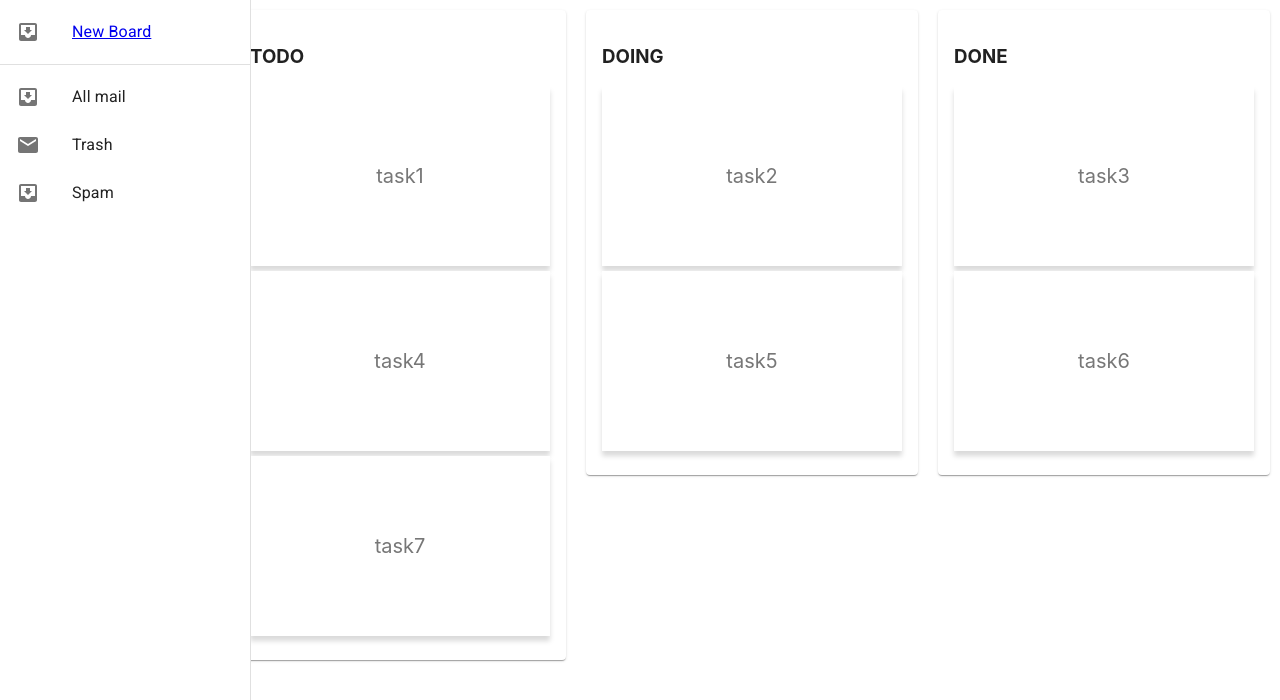
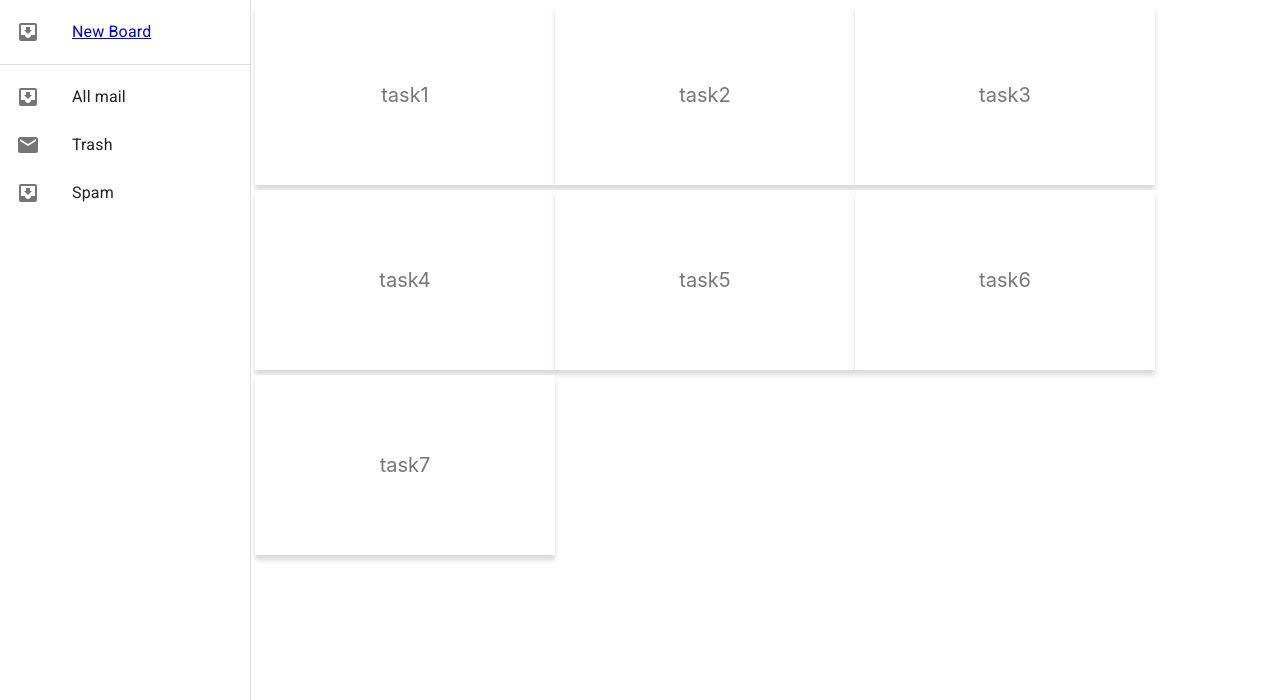
Before and after one commit to ranjandsingh/trello, a React (Create React App) app: page /board/1 in a window 1280 px wide. Shown: the top 700 px of the page. Built offline with nearby package versions, Linux system fonts and the light colour scheme.

Commit message:
Finalylly Drag and rop workinig

```diff
--- a/src/Components/Draggable.js
+++ b/src/Components/Draggable.js
@@ -2,7 +2,7 @@ import React, { useState, useEffect, useMemo, useCallback } from "react";
 
 const POSITION = { x: 0, y: 0 };
 
-const Drraggable = ({ children, onDrag, onDragEnd, id, item }) => {
+const Drraggable = ({ children, onDrag, onDragEnd, id, item, mouseDown }) => {
   const [state, setState] = useState({
     isDragging: false,
     origin: POSITION,
@@ -12,33 +12,37 @@ const Drraggable = ({ children, onDrag, onDragEnd, id, item }) => {
   const styles = useMemo(
     () => ({
       cursor: state.isDragging ? "-webkit-grabbing" : "-webkit-grab",
-      transform: `translate(${state.translation.x}px,${state.translation.y}px)`,
+      // transform: `translate(${state.translation.x}px,${state.translation.y}px)`,
       transition: state.isDragging ? "none" : "transform 500ms",
       zIndex: state.isDragging ? 2 : 1,
-      position: state.isDragging ? "absolute" : "relative",
+      // position: state.isDragging ? "absolute" : "relative",
     }),
     [state.isDragging, state.translation]
   );
 
-  const handleMouseDown = useCallback(({ clientX, clientY }) => {
-    setState((state) => ({
-      ...state,
-      isDragging: true,
-      origin: { x: clientX, y: clientY },
-    }));
-  }, []);
+  const handleMouseDown = useCallback(
+    ({ clientX, clientY }) => {
+      setState((state) => ({
+        ...state,
+        isDragging: true,
+        origin: { x: clientX, y: clientY },
+      }));
+      mouseDown(item);
+    },
+    [item, id]
+  );
 
   const handleMouseMove = useCallback(
     ({ clientX, clientY }) => {
-      const translation = {
-        x: clientX - state.origin.x,
-        y: clientY - state.origin.y,
-      };
-      setState((state) => ({
-        ...state,
-        translation,
-      }));
-      onDrag({ translation, id });
+      //   const translation = {
+      //     x: clientX - state.origin.x,
+      //     y: clientY - state.origin.y,
+      //   };
+      //   setState((state) => ({
+      //     ...state,
+      //     translation,
+      //   }));
+      //   onDrag({ translation, id });
     },
     [state.origin, onDrag, id]
   );
@@ -63,7 +67,7 @@ const Drraggable = ({ children, onDrag, onDragEnd, id, item }) => {
   }, [state.isDragging, handleMouseMove, handleMouseUp]);
 
   return (
-    <div style={styles} onMouseDown={handleMouseDown}>
+    <div style={styles} onMouseDown={handleMouseDown} draggable>
       {children}
     </div>
   );
--- a/src/Components/ListComponent.js
+++ b/src/Components/ListComponent.js
@@ -7,7 +7,7 @@ import { Card } from "@mui/material";
 import CardActions from "@mui/material/CardActions";
 import CardContent from "@mui/material/CardContent";
 
-const ListComponent = ({ name, children, onDrop, handleMouse }) => {
+const ListComponent = ({ name, children, onDrop, handleMouse, HandleDrop }) => {
   const ListRef = useRef();
   // const { dropState } = useDrop({
   //   ref: ListRef,
@@ -17,8 +17,11 @@ const ListComponent = ({ name, children, onDrop, handleMouse }) => {
   return (
     <div
       style={{ margin: "10px" }}
-      onMouseEnter={() => handleMouse(name)}
-      onMouseLeave={() => handleMouse(null)}
+      onDrop={(e) => {
+        HandleDrop(name);
+      }}
+      // onMouseEnter={() => handleMouse(name)}
+      // onMouseLeave={() => handleMouse(null)}
       ref={ListRef}
     >
       <Card>
--- a/src/Screens/BoardScreen.js
+++ b/src/Screens/BoardScreen.js
@@ -14,28 +14,28 @@ const HEIGHT = 180;
 const BoardScreen = () => {
   const { globalState, setGlobalState, currrentBorad } = useContext(Context);
 
-  const [state, setState] = useState({
-    // order: items,
-    // order2: ITEMS2,
-    // dragOrder: items,
-    // dragOrder2: ITEMS2, // items order while dragging
-    draggedIndex: null,
-    draggedItem: null,
-    currentCountainer: null,
-    currentList: null,
-  });
+  // const [state, setState] = useState({
+  //   // order: items,
+  //   // order2: ITEMS2,
+  //   // dragOrder: items,
+  //   // dragOrder2: ITEMS2, // items order while dragging
+  //   draggedIndex: null,
+  //   draggedItem: null,
+  //   currentCountainer: null,
+  //   currentList: null,
+  // });
+  const [LocalBoard, setLocalBoard] = useState(currrentBorad);
   const [loaded, setLoaded] = useState(false);
+  const [currentItem, setCurrentItem] = useState(null);
   const [allTasks, SetAllTasks] = useState(null);
   useEffect(() => {
     const TempState = [];
-    currrentBorad.list.map((item) => {
-      TempState[item] = currrentBorad.tasks.filter(
-        (i) => i.currentList === item
-      );
+    LocalBoard.list.map((item) => {
+      TempState[item] = LocalBoard.tasks.filter((i) => i.currentList === item);
     });
     SetAllTasks(TempState);
     setLoaded(true);
-  }, []);
+  }, [LocalBoard]);
 
   const calculateDeltaXY = async ({ x, y }) => {
     const translationy = Math.round(y / HEIGHT);
@@ -43,8 +43,46 @@ const BoardScreen = () => {
     return { x: translationx, y: translationy };
   };
 
-  const handleDrag = useCallback(
-    async ({ translation, id }) => {
+  const handleMouseDown = (item) => {
+    setCurrentItem(item);
+    return;
+  };
+
+  const updateTask = (item, currentList) => {
+    const TempState = [];
+    const { tasks } = LocalBoard;
+    tasks.map((i) => {
+      if (i.id === item.id) {
+        i.currentList = currentList;
+        return;
+      }
+    });
+    setLocalBoard({ ...LocalBoard, tasks });
+    return;
+  };
+  const HandleDrop = (name) => {
+    console.log(currentItem);
+    console.log(name);
+    if (currentItem.currentList === name || name === null) {
+      // SetAllTasks((allTasks) => ({
+      //   ...allTasks,
+      //   [item.currentList]: state.dragOrder,
+      // }));
+      return;
+    }
+    updateTask(currentItem, name);
+
+    // SetAllTasks((allTasks) => ({
+    //   ...allTasks,
+    //   [currentItem.currentList]: allTasks[currentItem.currentList].filter(
+    //     (i) => i.id !== currentItem.id
+    //   ),
+    //   [name]: [...allTasks[name], currentItem],
+    // }));
+    // console.log("drop" + item);
+  };
+  // const handleDrag = useCallback(
+  //   async ({ translation, id }) => {
   //   const { x, y } = await calculateDeltaXY(translation);
   //   const delta = Math.round(translation.y / HEIGHT);
   //   let index = state.order.map((item) => item.id).indexOf(id);
@@ -77,41 +115,25 @@ const BoardScreen = () => {
   //     dragOrder,
   //     dragOrder2,
   //   }));
-    },
-    [state]
-  );
+  //   },
+  //   [state]
+  // );
 
-  const handleDragEnd = useCallback((item) => {
-    if (item.currentList === state.currentList || state.currentList === null) {
-      // SetAllTasks((allTasks) => ({
-      //   ...allTasks,
-      //   [item.currentList]: state.dragOrder,
-      // }));
-      return;
-    }
-    console.log(item);
-    SetAllTasks((allTasks) => ({
-      ...allTasks,
-      [item.currentList]: allTasks[item.currentList].filter(
-        (i) => i.id !== item.id
-      ),
-      [state.currentList]: [...allTasks[state.currentList], item],
-    }));
-
-    setState((state) => ({
-      ...state,
-      order: state.dragOrder,
-      order2: state.dragOrder2,
-      draggedIndex: null,
-    }));
-  }, []);
-  const handleMouse = useCallback((name) => {
-    setState((state) => ({
-      ...state,
-      currentList: name,
-    }));
-    console.log("name" + name);
-  }, []);
+  // const handleDragEnd = useCallback((item) => {
+  //   setState((state) => ({
+  //     ...state,
+  //     order: state.dragOrder,
+  //     order2: state.dragOrder2,
+  //     draggedIndex: null,
+  //   }));
+  // }, []);
+  // const handleMouse = useCallback((name) => {
+  //   setState((state) => ({
+  //     ...state,
+  //     currentList: name,
+  //   }));
+  //   console.log("name" + name);
+  // }, []);
 
   return (
     <div
@@ -120,7 +142,7 @@ const BoardScreen = () => {
         flexDirection: "row",
       }}
     >
-      <Button
+      {/* <Button
         onClick={() => {
           setGlobalState((state) => ({
             ...state,
@@ -129,10 +151,19 @@ const BoardScreen = () => {
         }}
       >
         Test
-      </Button>
+      </Button> */}
       {loaded &&
-        currrentBorad.list.map((item) => (
-          <ListComponent handleMouse={handleMouse} name={item} key={item}>
+        LocalBoard.list.map((item) => (
+          <div
+            onDragOver={(e) => {
+              e.preventDefault();
+            }}
+            onDrop={(e) => HandleDrop(item)}
+            // handleMouse={handleMouse}
+            // HandleDrop={HandleDrop}
+            name={item}
+            key={item}
+          >
             {allTasks[item].map((task) => {
               const isDragging = false;
               const top =
@@ -146,8 +177,7 @@ const BoardScreen = () => {
                   key={task.name}
                   id={task.id}
                   item={task}
-                  onDrag={handleDrag}
-                  onDragEnd={handleDragEnd}
+                  mouseDown={handleMouseDown}
                 >
                   <Rect
                     isDragging={isDragging}
@@ -158,7 +188,7 @@ const BoardScreen = () => {
                 </Draggable>
               );
             })}
-          </ListComponent>
+          </div>
         ))}
     </div>
   );
```
Lines whose indentation alone changed are shown as unchanged.
